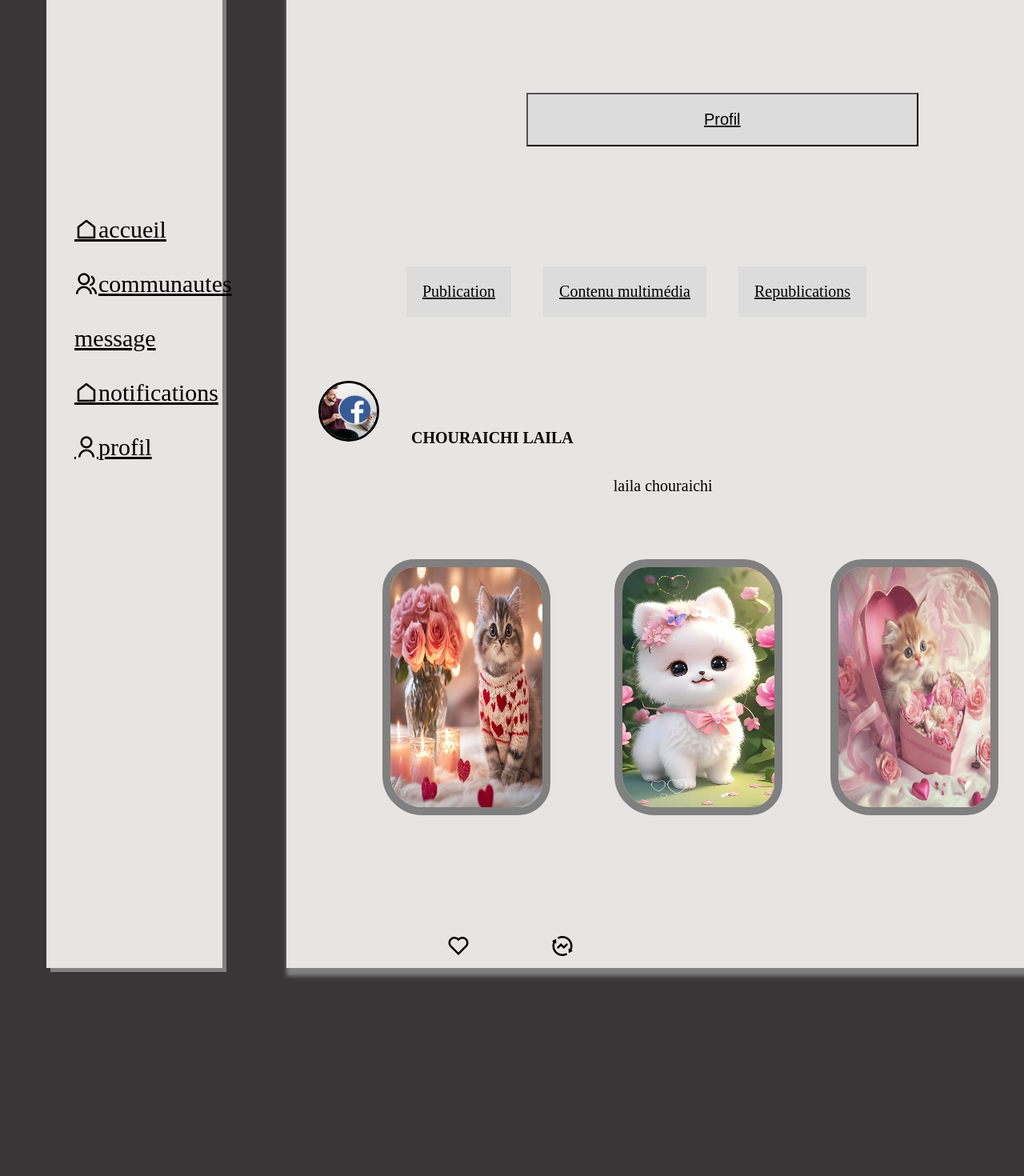
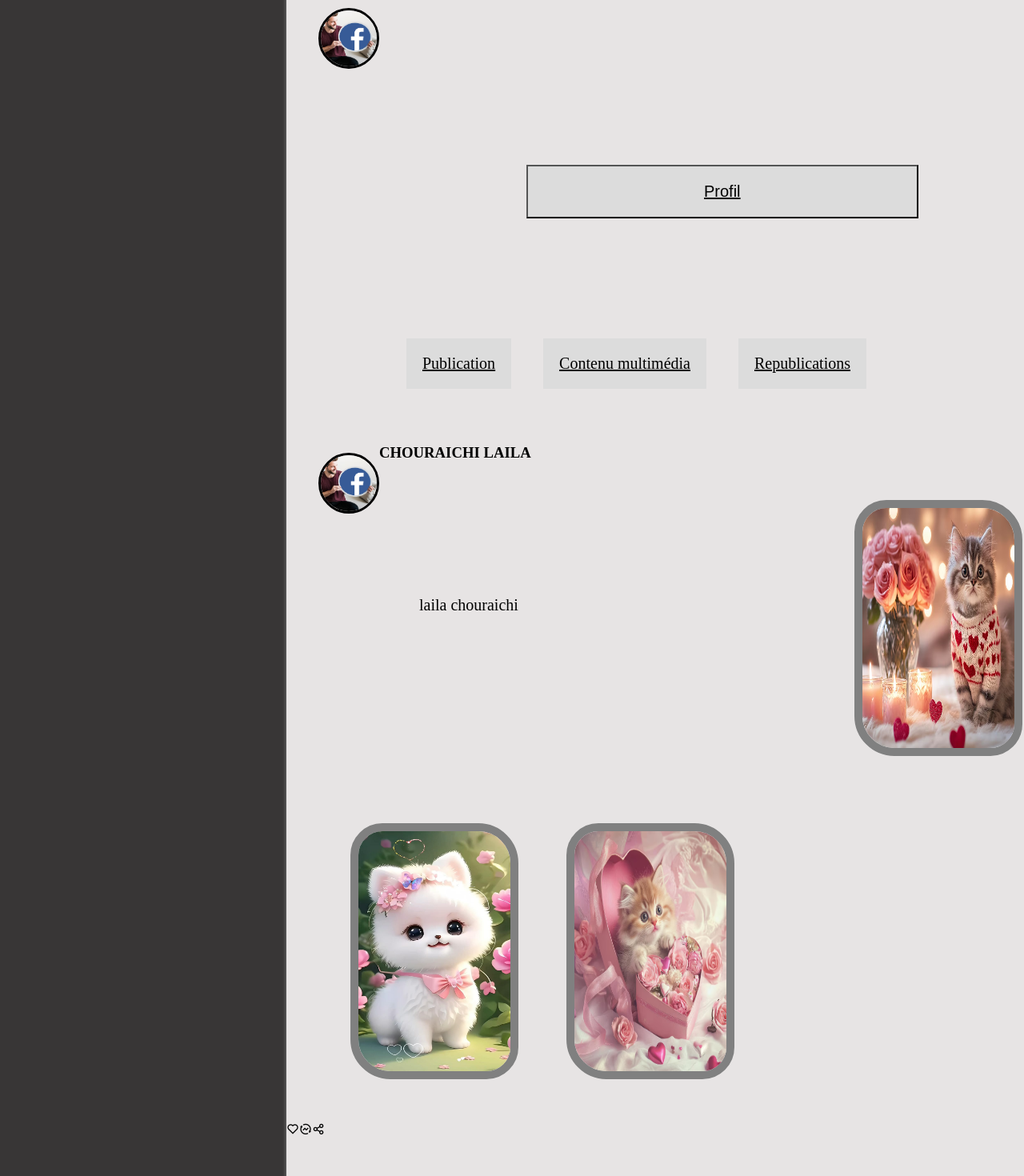
Before and after one commit to lailachouraichi992-tech/Reseaux-sociale, a React (Vite) app: page /profil in a window 1280 px wide. Shown: the part 380-1850 px from the top of the page at 80% size. Before the commit the page ends 1680 px from the top, so only its background shows below. Built offline with nearby package versions, Linux system fonts and the light colour scheme.

Commit message:
Add interactivity to Profil component with actions

```diff
--- a/src/components/profil.tsx
+++ b/src/components/profil.tsx
@@ -1,7 +1,49 @@
 import "../styles/profil.css";
 import { Link } from "react-router";
+import { useState } from "react";
+
+
 
 export default function Profil() {
+
+
+  // 📌 Données des posts
+  const [Images, setPosts] = useState([
+    { id: 1, Image: "/img/amie/homme-gai-tenant-icone-facebook_53876-71093.avif", likes: 0 },
+    { id: 2, Image: "/img/photos/photos/adorable-chaton-dans-pull-motif-coeur-roses-roses-bougies_1298956-2102.avif", likes: 0 },
+    { id: 3, Image: "/img/photos/photos/adorable-chaton-dans-pull-motif-coeur-roses-roses-bougies_1298956-2102.avif", likes: 0 },
+  ]);
+
+  // ❤️ LIKE
+  const LikeImage = (id) => {
+    const updatedImages = Images.map((post) =>
+      post.id === id ? { ...post, likes: post.likes + 1 } : post
+    );
+    setPosts(updatedImages);
+  };
+
+
+  // 💬 COMMENTAIRE
+  const CommenterImage = () => {
+    alert("Commenter Image");
+  };
+
+  // 🔁 PARTAGE
+  const ShareImage = () => {
+    alert("Transférer Image");
+  };
+
+  // 📤 ENVOYER
+  const  PartagerImage = () => {
+    alert("Partager Image ");
+  };
+
+
+
+
+
+
+
   return (
 
     <>
@@ -20,16 +62,17 @@ export default function Profil() {
         </div>
 
 
-<div id="mid-section">
+<div className="section-Z">
 
-  <Link id="link-D" to="/accueil"> <i className="ri-home-line">accueil</i> </Link> <br /> <br />
-  <Link id="link-D" to="/communautes"> <i className="ri-group-line">communautes</i> </Link>  <br /> <br />
-  <Link id="link-D" to="/message">  <i className="ri-chat-search-line">message</i> </Link>  <br /> <br />
-  <Link id="link-D" to="/notifications"> <i className="ri-home-line">notifications</i> </Link> <br /> <br />
-  <Link id="link-D" to="/profil">  <i className="ri-user-line">profil</i> </Link>
+        <Link to="/accueil"> <i id="icone-1" className="ri-home-line"></i> </Link> <br />
+        <Link to="/communautes"> <i id="icone-1" className="ri-group-line"></i> </Link> <br />
+        <Link to="/message"> <i id="icone-1" className="ri-chat-2-line"></i> </Link> <br />
+        <Link to="/notifications">  <i id="icone-1" className="ri-notification-line"></i> </Link> <br />
+        <Link to="/profil"> <i id="icone-1"  className="ri-user-line"></i> </Link> <br />
 
-</div>
-<div id="section">
+  </div>
+
+<div id="BOX">
 
   <div>
       <img className="img-A"
@@ -40,7 +83,7 @@ export default function Profil() {
 
     <div>
 
-       <h3 className="first-title"> <b>CHOURAICHI LAILA</b></h3>
+       <h3 id="first-title"> <b>CHOURAICHI LAILA</b></h3>
 
         </div>
 
@@ -73,7 +116,7 @@ export default function Profil() {
 
     <div>
 
-       <h3 className="Last-title"> <b>CHOURAICHI LAILA</b></h3>
+       <h3 id="Last-title"> <b>CHOURAICHI LAILA</b></h3>
         <p className="First-p"> laila chouraichi</p>
 
         </div>
@@ -102,15 +145,30 @@ export default function Profil() {
 
 
 
+   {/* 🔥 ICÔNES (UI + UX) */}
+            <div id="icone">
 
+            <i id="like-icon"
+               className="ri-heart-line"
+              onClick={LikeImage}
+            ></i>
 
-   <div className="icone">
-        <i id="i-6" className="ri-heart-line"></i>
-        <i id="i-7" className="ri-chat-ai-line"></i>
-        <i id="i-8" className="ri-exchange-funds-line"></i>
-        <i id="i-9" className="ri-send-ins-line"> </i>
-      </div>
+            <i id="comment-icon"
+              className="ri-chat-ai-line"
+              onClick={CommenterImage}
+            ></i>
 
+            <i id="share-icon"
+              className="ri-exchange-funds-line"
+              onClick={ShareImage}
+            ></i>
+
+            <i id="send-icon"
+              className="ri-share-line"
+              onClick={PartagerImage}
+            ></i>
+
+          </div>
 
     </div>
 
```
